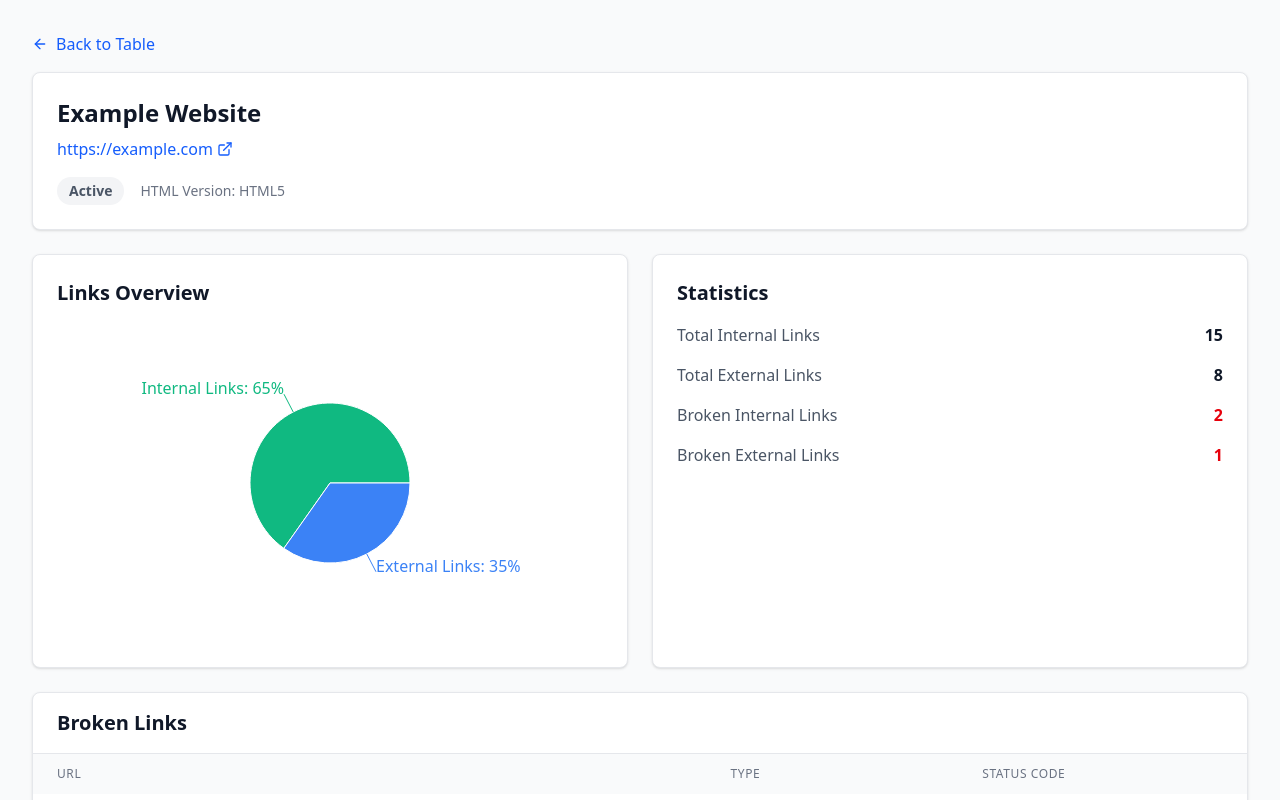
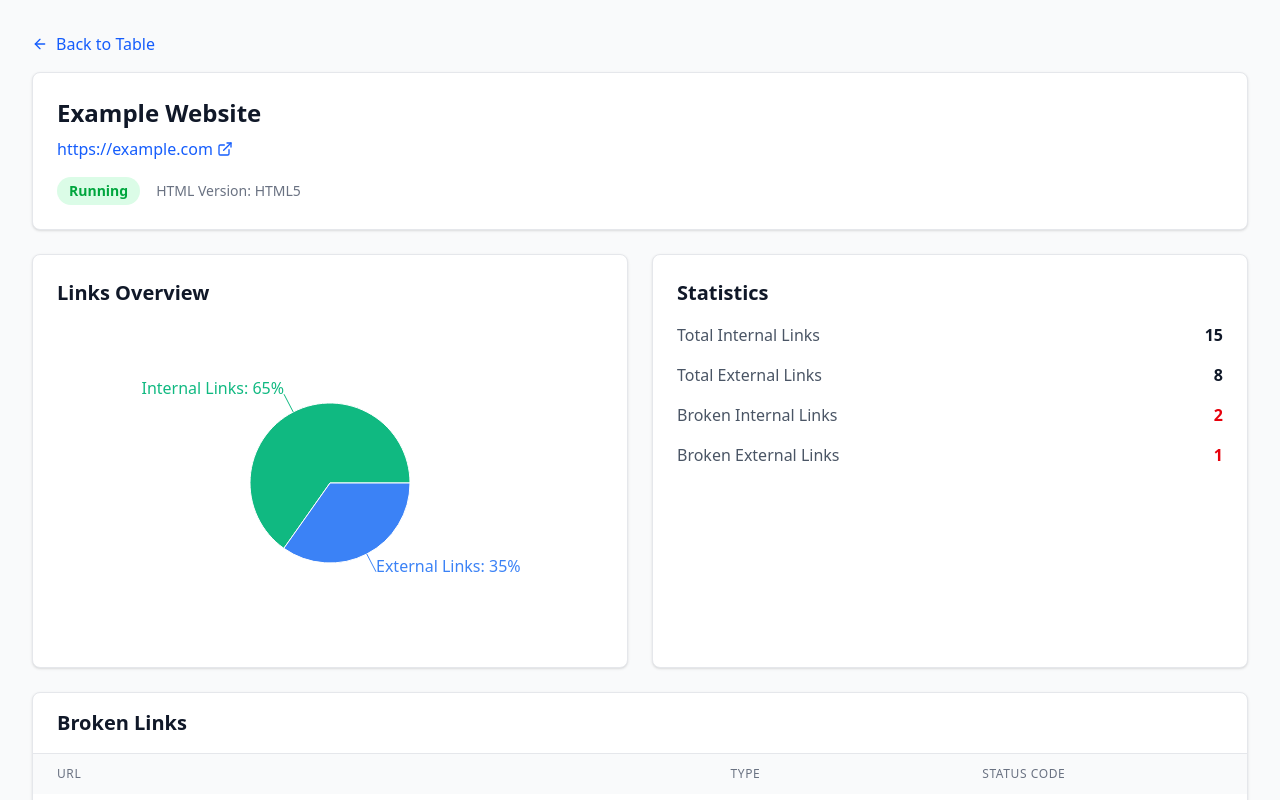
Before and after one commit to Divyank004/URL-Management-fe, a React (Vite) app: page /url/1 in a window 1280 px wide. Shown: the top 800 px of the page. Built offline with nearby package versions, Linux system fonts and the light colour scheme.

Commit message:
add types to URLDetailsPage

```diff
--- a/src/components/PopupForm.tsx
+++ b/src/components/PopupForm.tsx
@@ -6,6 +6,7 @@ interface PopupFormProps {
   onNewEntry: (newEntry: any) => void;
   onClosePopup: () => void;
 }
+
 const PopupForm = ({showPopup, onNewEntry, onClosePopup}: PopupFormProps) => {
   const popupRef = useRef<HTMLDivElement>(null);
   const [newUrl, setNewUrl] = useState<string>('');
@@ -89,7 +90,7 @@ const PopupForm = ({showPopup, onNewEntry, onClosePopup}: PopupFormProps) => {
     }
   };
 
-  const validateUrl = (url) => {
+  const validateUrl = (url: string) => {
     try {
       const newUrl = new URL(url);
       if( newUrl.protocol === 'http:' || newUrl.protocol === 'https:'){
--- a/src/components/Table.tsx
+++ b/src/components/Table.tsx
@@ -12,7 +12,7 @@ interface TableProps<T1, T2 = undefined> {
   rows: T1[];
   columns: TableColumn<T1, T2>[];
   unqieKeyInRows: string;
-  rowClicked: (row: T1) => void;
+  rowClicked?: (row: T1) => void;
   showCheckbox?: boolean;
   rowActions?: T2;
   pagination?: {
@@ -88,7 +88,7 @@ const Table = <T1, T2 = undefined>({rows, columns, unqieKeyInRows, rowClicked, s
                 </thead>
                 <tbody className="bg-white divide-y divide-gray-200">
                     {paginatedRows.map((item) => (
-                        <tr key={item[unqieKeyInRows]} className="hover:bg-gray-50" onClick={() => rowClicked(item[unqieKeyInRows])}>
+                        <tr key={item[unqieKeyInRows]} className="hover:bg-gray-50" onClick={() => rowClicked && rowClicked(item[unqieKeyInRows])}>
                             {showCheckbox && (
                                 <td className="px-6 py-4 whitespace-nowrap">
                                     <button
--- a/src/pages/Dashboard.tsx
+++ b/src/pages/Dashboard.tsx
@@ -23,7 +23,6 @@ const Dashboard = () => {
       htmlVersion: null,
       internalLinks: null,
       externalLinks: null,
-      inaccessibleLinks: null,
       status: 'Queued',
       loginForm: null
     },
@@ -34,7 +33,6 @@ const Dashboard = () => {
       htmlVersion: 'HTML5',
       internalLinks: 25,
       externalLinks: 12,
-      inaccessibleLinks: 10,
       status: 'Running',
       loginForm: true
     },
@@ -45,7 +43,6 @@ const Dashboard = () => {
       htmlVersion: 'HTML5',
       internalLinks: 35,
       externalLinks: 15,
-      inaccessibleLinks: 20,
       status: 'Done',
       loginForm: true
     },
@@ -56,7 +53,6 @@ const Dashboard = () => {
       htmlVersion: 'HTML5',
       internalLinks: 50,
       externalLinks: 30,
-      inaccessibleLinks: 0,
       status: 'Error',
       loginForm: true
     },
@@ -67,7 +63,6 @@ const Dashboard = () => {
       htmlVersion: 'HTML5',
       internalLinks: 25,
       externalLinks: 12,
-      inaccessibleLinks: 10,
       status: 'Running',
       loginForm: true
     },
@@ -78,7 +73,6 @@ const Dashboard = () => {
       htmlVersion: 'HTML5',
       internalLinks: 35,
       externalLinks: 15,
-      inaccessibleLinks: 20,
       status: 'Done',
       loginForm: true
     },
@@ -89,7 +83,6 @@ const Dashboard = () => {
       htmlVersion: 'HTML5',
       internalLinks: 50,
       externalLinks: 30,
-      inaccessibleLinks: 0,
       status: 'Error',
       loginForm: true
     },
@@ -100,7 +93,6 @@ const Dashboard = () => {
       htmlVersion: 'HTML5',
       internalLinks: 25,
       externalLinks: 12,
-      inaccessibleLinks: 10,
       status: 'Running',
       loginForm: true
     },
@@ -111,7 +103,6 @@ const Dashboard = () => {
       htmlVersion: 'HTML5',
       internalLinks: 35,
       externalLinks: 15,
-      inaccessibleLinks: 20,
       status: 'Done',
       loginForm: true
     },
@@ -122,7 +113,6 @@ const Dashboard = () => {
       htmlVersion: 'HTML5',
       internalLinks: 50,
       externalLinks: 30,
-      inaccessibleLinks: 0,
       status: 'Error',
       loginForm: true
     },
@@ -133,7 +123,6 @@ const Dashboard = () => {
       htmlVersion: 'HTML5',
       internalLinks: 25,
       externalLinks: 12,
-      inaccessibleLinks: 10,
       status: 'Running',
       loginForm: true
     },
@@ -144,7 +133,6 @@ const Dashboard = () => {
       htmlVersion: 'HTML5',
       internalLinks: 35,
       externalLinks: 15,
-      inaccessibleLinks: 20,
       status: 'Done',
       loginForm: true
     },
@@ -155,7 +143,6 @@ const Dashboard = () => {
       htmlVersion: 'HTML5',
       internalLinks: 50,
       externalLinks: 30,
-      inaccessibleLinks: 0,
       status: 'Error',
       loginForm: true
     },
@@ -166,7 +153,6 @@ const Dashboard = () => {
       htmlVersion: 'HTML5',
       internalLinks: 25,
       externalLinks: 12,
-      inaccessibleLinks: 10,
       status: 'Running',
       loginForm: true
     },
@@ -177,7 +163,6 @@ const Dashboard = () => {
       htmlVersion: 'HTML5',
       internalLinks: 35,
       externalLinks: 15,
-      inaccessibleLinks: 20,
       status: 'Done',
       loginForm: true
     },
@@ -188,7 +173,6 @@ const Dashboard = () => {
       htmlVersion: 'HTML5',
       internalLinks: 50,
       externalLinks: 30,
-      inaccessibleLinks: 0,
       status: 'Error',
       loginForm: true
     },
@@ -199,7 +183,6 @@ const Dashboard = () => {
       htmlVersion: 'HTML5',
       internalLinks: 25,
       externalLinks: 12,
-      inaccessibleLinks: 10,
       status: 'Running',
       loginForm: true
     },
@@ -210,7 +193,6 @@ const Dashboard = () => {
       htmlVersion: 'HTML5',
       internalLinks: 35,
       externalLinks: 15,
-      inaccessibleLinks: 20,
       status: 'Done',
       loginForm: true
     },
@@ -221,7 +203,6 @@ const Dashboard = () => {
       htmlVersion: 'HTML5',
       internalLinks: 50,
       externalLinks: 30,
-      inaccessibleLinks: 0,
       status: 'Error',
       loginForm: true
     }
--- a/src/pages/URLDetailPage.tsx
+++ b/src/pages/URLDetailPage.tsx
@@ -3,10 +3,24 @@ import {ArrowLeft, ExternalLink} from 'lucide-react';
 import { PieChart, Pie, Cell, ResponsiveContainer } from 'recharts';
 import { getStatusCodeColor, getStatusColor } from '../utils/getColorsCSS';
 import Table from "../components/Table";
+import type { TableColumn } from "../components/Table";
+import type { URLAnalysisResult } from '../types';
+
+interface BrokenLink {
+  url: string;
+  statusCode: number;
+  type: 'internal' | 'external';
+}
+
+interface URLDataWithBrokenLink extends URLAnalysisResult {
+  brokenLinks: BrokenLink[];
+}
+
 const URLDetailPage = () => {
   const { id } = useParams();
-  const rowId = id - 1
-  const mockData = [
+  const rowId = id ? Number(id) - 1 : 0;
+  // TODO - Replace mock data with actual API call to fetch the clicked URL details
+  const mockData: URLDataWithBrokenLink[] = [
     {
       id: 1,
       url: 'https://example.com',
@@ -14,7 +28,7 @@ const URLDetailPage = () => {
       htmlVersion: 'HTML5',
       internalLinks: 15,
       externalLinks: 8,
-      status: 'Active',
+      status: 'Running',
       brokenLinks: [
         { url: 'https://example.com/broken-page', statusCode: 404, type: 'internal' },
         { url: 'https://external-site.com/missing', statusCode: 404, type: 'external' },
@@ -28,7 +42,7 @@ const URLDetailPage = () => {
       htmlVersion: 'HTML5',
       internalLinks: 25,
       externalLinks: 12,
-      status: 'Active',
+      status: 'Running',
       brokenLinks: [
         { url: 'https://google.com/broken', statusCode: 404, type: 'internal' },
         { url: 'https://partner-site.com/timeout', statusCode: 410, type: 'external' }
@@ -41,7 +55,7 @@ const URLDetailPage = () => {
       htmlVersion: 'HTML5',
       internalLinks: 35,
       externalLinks: 15,
-      status: 'Active',
+      status: 'Running',
       brokenLinks: [
         { url: 'https://stackoverflow.com/broken', statusCode: 404, type: 'internal' }
       ]
@@ -64,7 +78,7 @@ const URLDetailPage = () => {
     { name: 'Internal Links', value: mockData[rowId].internalLinks, color: '#10B981' },
     { name: 'External Links', value: mockData[rowId].externalLinks, color: '#3B82F6' },
   ]
-  const columns=[
+  const columns: TableColumn<BrokenLink>[] =[
     {
       name: 'url',
       label: 'URL',
@@ -146,7 +160,7 @@ const URLDetailPage = () => {
                     cy="50%"
                     outerRadius={80}
                     dataKey="value"
-                    label={({ name, percent }) => `${name}: ${(percent * 100).toFixed(0)}%`}
+                    label={({ name, percent }) => `${name}: ${((percent ?? 0) * 100).toFixed(0)}%`}
                   >
                     {pieData.map((entry, index) => (
                       <Cell key={`cell-${index}`} fill={entry.color} />
@@ -190,6 +204,7 @@ const URLDetailPage = () => {
             <Table
               rows={mockData[rowId].brokenLinks}
               columns={columns}
+              unqieKeyInRows="url"
             >
             </Table>
             {mockData[rowId].brokenLinks.length === 0 && (
--- a/src/types/index.ts
+++ b/src/types/index.ts
@@ -5,7 +5,6 @@ export interface URLAnalysisResult {
     htmlVersion: string | null;
     internalLinks: number | null;
     externalLinks: number | null;
-    inaccessibleLinks: number | null;
     status: 'Queued' | 'Running' | 'Done' | 'Error';
-    loginForm: boolean | null;
+    loginForm?: boolean | null;
 };
```
